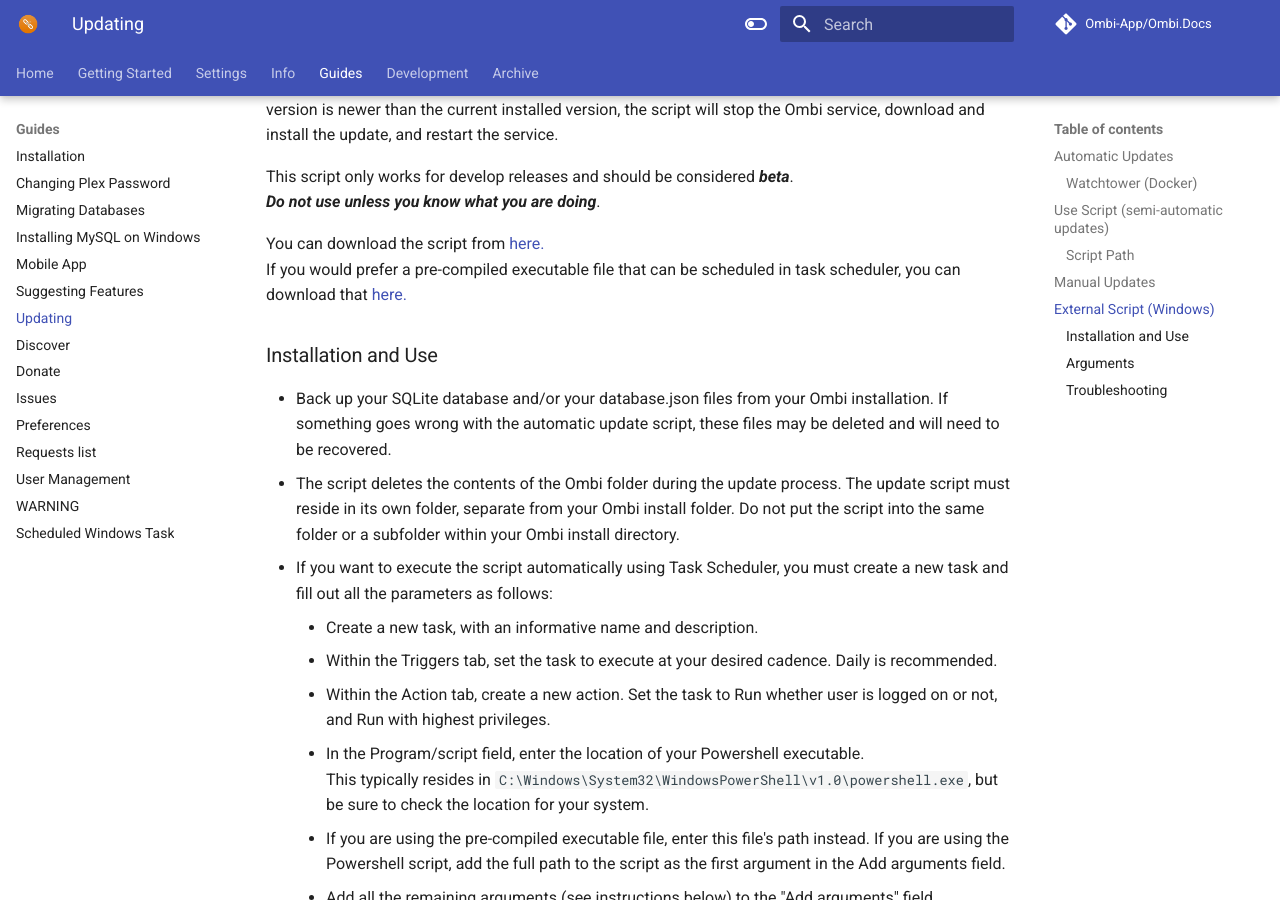
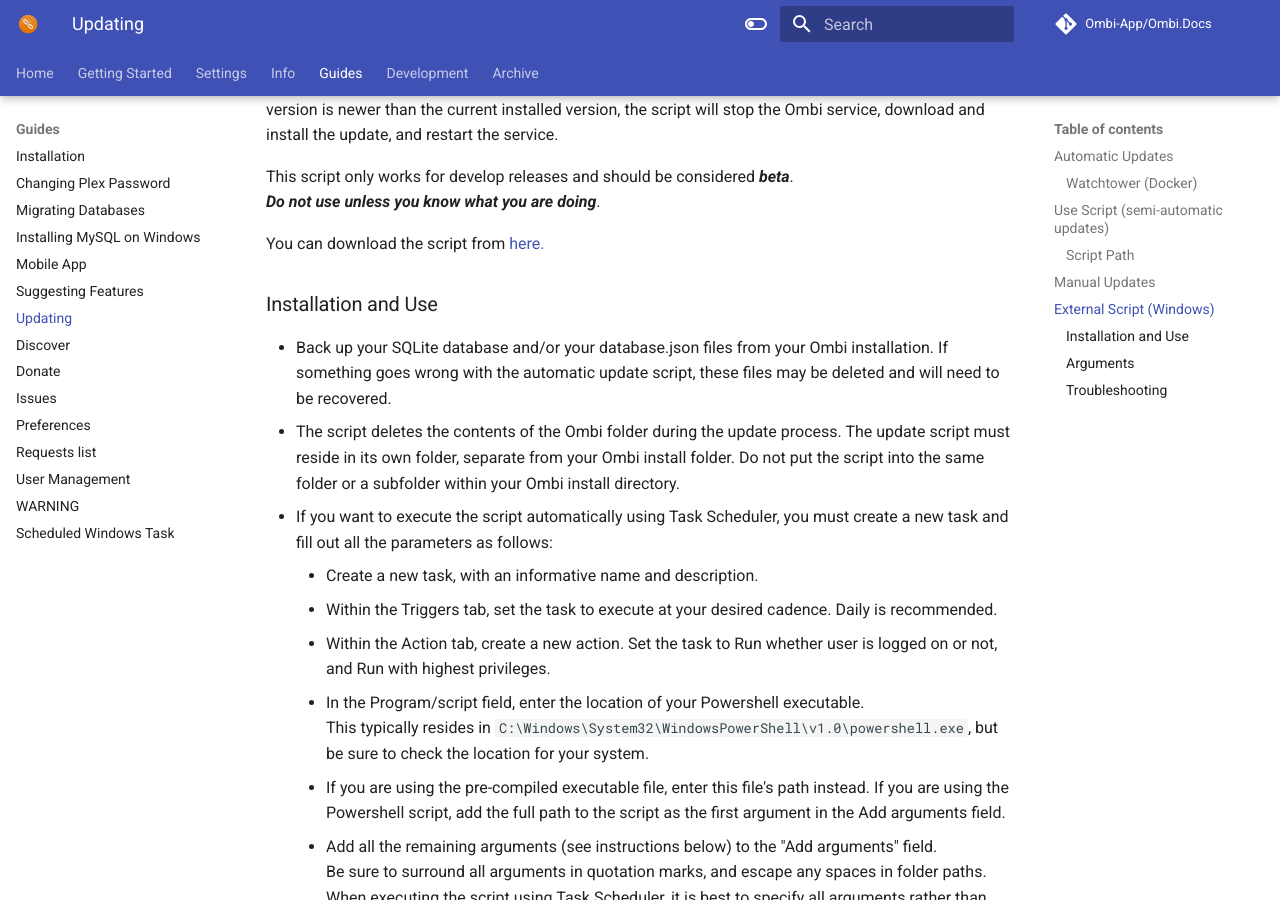
Before and after one commit to Ombi-app/Ombi.Docs, an MkDocs documentation site: the page built from docs/guides/updating.md, in a window 1280 px wide and 900 px high, scrolled down 2184 px. Built offline with MkDocs 1.6.1 and Material for MkDocs 9.7.7, drawn with Linux system fonts in a browser that asks for light colours; comment, search, counter and statistics services are not loaded.

Commit message:
Removed updater executable

```diff
--- a/docs/guides/updating.md
+++ b/docs/guides/updating.md
@@ -87,7 +87,6 @@ This script only works for develop releases and should be considered __*beta*__.
 __*Do not use unless you know what you are doing*__.
 
 You can download the script from [here.](../assets/scripts/Get-OmbiUpdate.ps1)
-If you would prefer a pre-compiled executable file that can be scheduled in task scheduler, you can download that [here.](../assets/scripts/Get-OmbiUpdate.exe)
 
 ### Installation and Use
 
```
Also changed, not shown: 1 other file.
